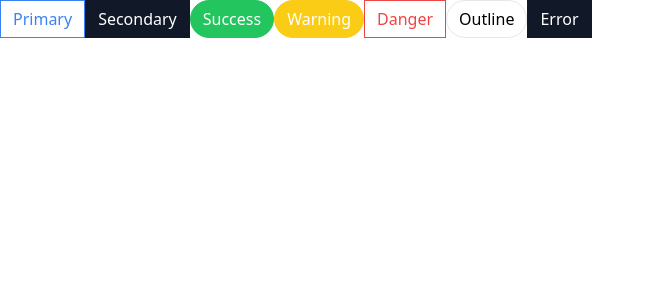
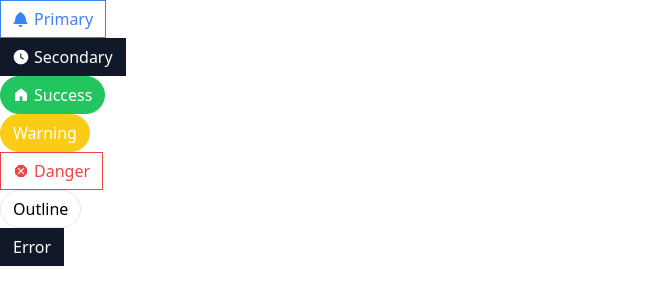
Before and after one commit to VirajAdiga/react-navigation, a React (Create React App) app: page / in a window 1280 px wide. Shown: the top 304 px of the page, without its empty margins (0-655 px from the left). Built offline with nearby package versions, Linux system fonts and the light colour scheme.

Commit message:
Add react icons library to include icons for buttons

```diff
--- a/package.json
+++ b/package.json
@@ -10,6 +10,7 @@
     "prop-types": "^15.8.1",
     "react": "^18.2.0",
     "react-dom": "^18.2.0",
+    "react-icons": "^4.12.0",
     "react-scripts": "5.0.1",
     "tailwind-merge": "^2.1.0",
     "web-vitals": "^2.1.4"
--- a/src/App.js
+++ b/src/App.js
@@ -1,13 +1,27 @@
+import {GoBell, GoClockFill, GoHomeFill} from "react-icons/go";
+import { MdDangerous } from "react-icons/md";
 import Button from "./components/Button";
 
 function App() {
   return (
     <div>
-      <Button primary outline>Primary</Button>
-      <Button secondary>Secondary</Button>
-      <Button success rounded>Success</Button>
+      <Button primary outline>
+        <GoBell />
+        Primary
+      </Button>
+      <Button secondary>
+        <GoClockFill />
+        Secondary
+      </Button>
+      <Button success rounded>
+        <GoHomeFill />
+        Success
+      </Button>
       <Button warning rounded>Warning</Button>
-      <Button danger outline>Danger</Button>
+      <Button danger outline>
+        <MdDangerous />
+        Danger
+      </Button>
       <Button outline rounded>Outline</Button>
       <Button primary secondary>Error</Button>
     </div>
--- a/src/components/Button.js
+++ b/src/components/Button.js
@@ -13,7 +13,7 @@ function Button({
 }){
 
     const classes = twMerge(
-        classNames("px-3 py-1.5 border", {
+        classNames("flex items-center px-3 py-1.5 border", {
             "border-blue-500 bg-blue-500 text-white": primary,
             "border-gray-900 bg-gray-900 text-white": secondary,
             "border-green-500 bg-green-500 text-white": success,
--- a/src/index.css
+++ b/src/index.css
@@ -1,3 +1,7 @@
 @tailwind base;
 @tailwind components;
 @tailwind utilities;
+
+button > svg {
+    margin-right: 5px;
+}
```
Also changed, not shown: 1 other file (tests, documents, lock files or other folders).
